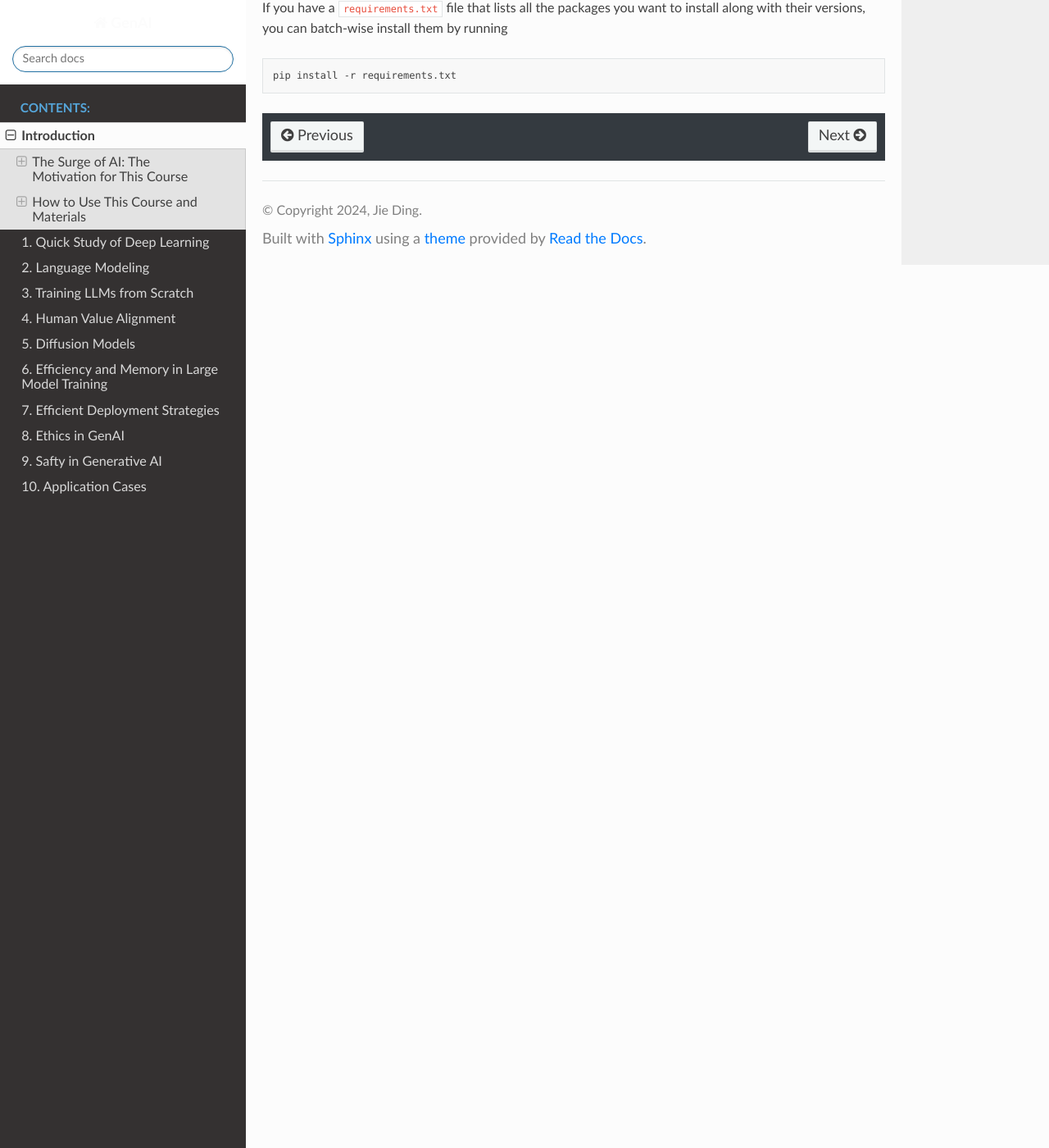
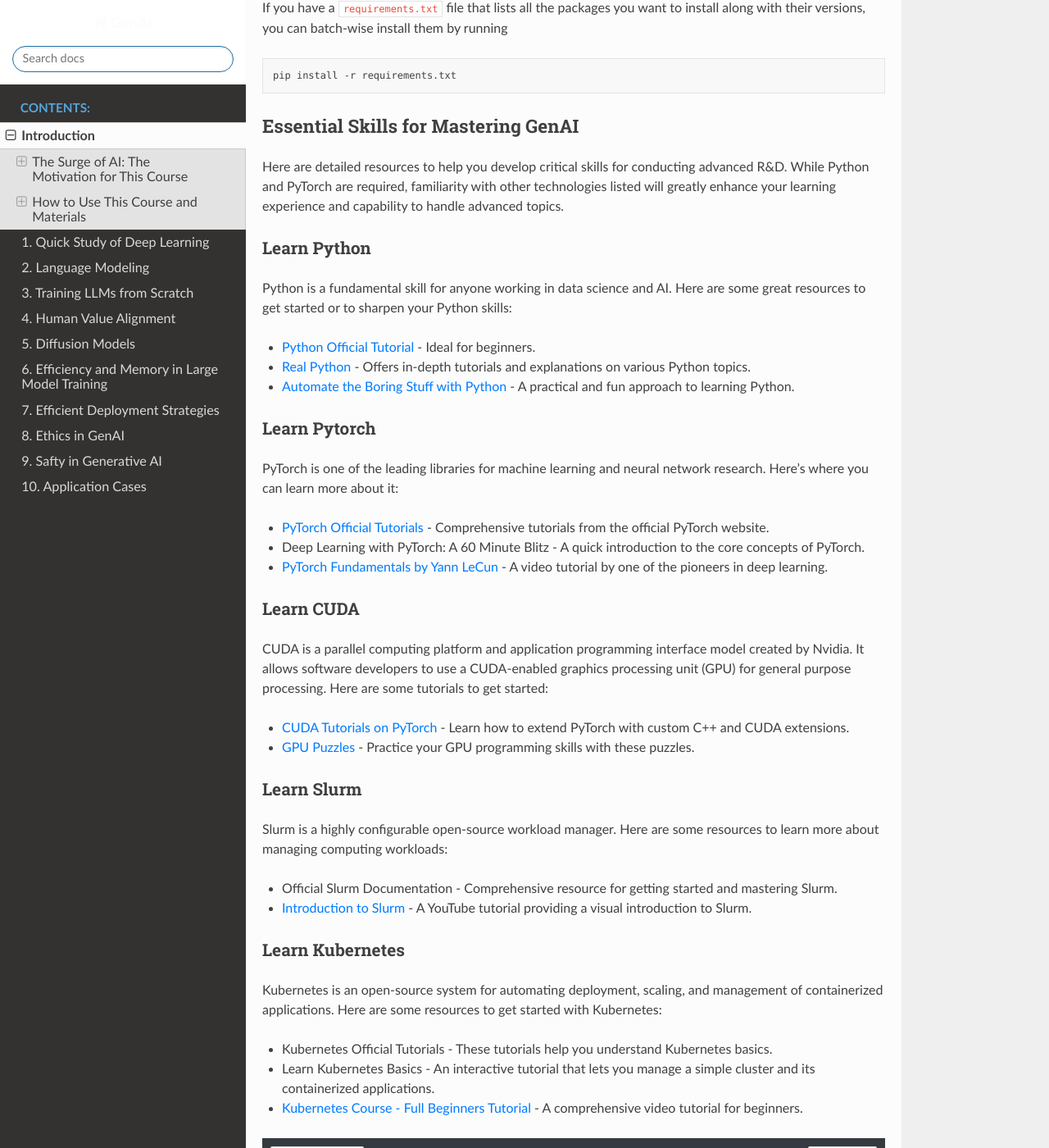
Before and after one commit to JieGroup/GenAI, a Sphinx documentation site: the page built from docs/source/introduction/index.md, in a window 1280 px wide and 1400 px high, scrolled down 6405 px. Shown: the whole window at 82% size. Built offline with Sphinx 7.4.7 and the Read the Docs theme 2.0.0, drawn with Linux system fonts in a browser that asks for light colours.

Commit message:
Update index.md

````diff
--- a/docs/source/introduction/index.md
+++ b/docs/source/introduction/index.md
@@ -181,3 +181,46 @@
    ```bash
    pip install -r requirements.txt
    ```
+
+
+### Essential Skills for Mastering GenAI
+
+Here are detailed resources to help you develop critical skills for conducting advanced R&D. While Python and PyTorch are required, familiarity with other technologies listed will greatly enhance your learning experience and capability to handle advanced topics.
+
+#### Learn Python
+
+Python is a fundamental skill for anyone working in data science and AI. Here are some great resources to get started or to sharpen your Python skills:
+
+-   [Python Official Tutorial](https://docs.python.org/3/tutorial/index.html) - Ideal for beginners.
+-   [Real Python](https://realpython.com) - Offers in-depth tutorials and explanations on various Python topics.
+-   [Automate the Boring Stuff with Python](https://automatetheboringstuff.com) - A practical and fun approach to learning Python.
+
+#### Learn Pytorch
+
+PyTorch is one of the leading libraries for machine learning and neural network research. Here's where you can learn more about it:
+
+-   [PyTorch Official Tutorials](https://pytorch.org/tutorials/) - Comprehensive tutorials from the official PyTorch website.
+-   Deep Learning with PyTorch: A 60 Minute Blitz - A quick introduction to the core concepts of PyTorch.
+-   [PyTorch Fundamentals by Yann LeCun](https://www.youtube.com/watch?v=1cHT7GehzqY) - A video tutorial by one of the pioneers in deep learning.
+
+#### Learn CUDA
+
+CUDA is a parallel computing platform and application programming interface model created by Nvidia. It allows software developers to use a CUDA-enabled graphics processing unit (GPU) for general purpose processing. Here are some tutorials to get started:
+
+-   [CUDA Tutorials on PyTorch](https://pytorch.org/tutorials/advanced/cpp_extension.html) - Learn how to extend PyTorch with custom C++ and CUDA extensions.
+-   [GPU Puzzles](https://github.com/srush/GPU-Puzzles) - Practice your GPU programming skills with these puzzles.
+
+#### Learn Slurm
+
+Slurm is a highly configurable open-source workload manager. Here are some resources to learn more about managing computing workloads:
+
+-   Official Slurm Documentation - Comprehensive resource for getting started and mastering Slurm.
+-   [Introduction to Slurm](https://www.youtube.com/watch?v=f2oZv_H7Qbc) - A YouTube tutorial providing a visual introduction to Slurm.
+
+#### Learn Kubernetes
+
+Kubernetes is an open-source system for automating deployment, scaling, and management of containerized applications. Here are some resources to get started with Kubernetes:
+
+-   Kubernetes Official Tutorials - These tutorials help you understand Kubernetes basics.
+-   Learn Kubernetes Basics - An interactive tutorial that lets you manage a simple cluster and its containerized applications.
+-   [Kubernetes Course - Full Beginners Tutorial](https://www.youtube.com/watch?v=X48VuDVv0do) - A comprehensive video tutorial for beginners.
````
